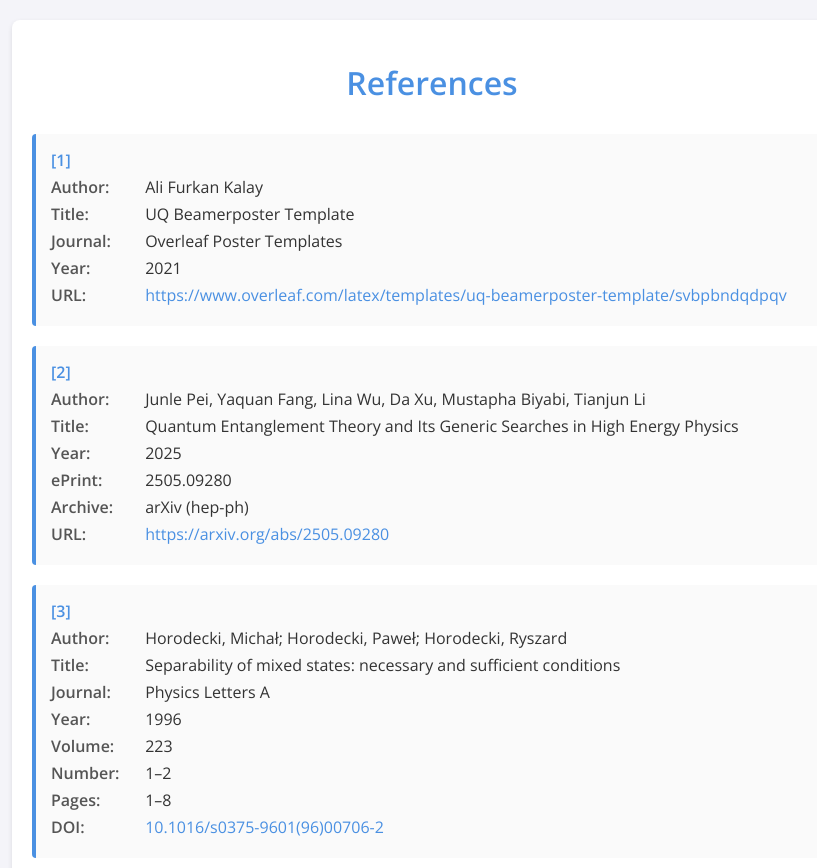
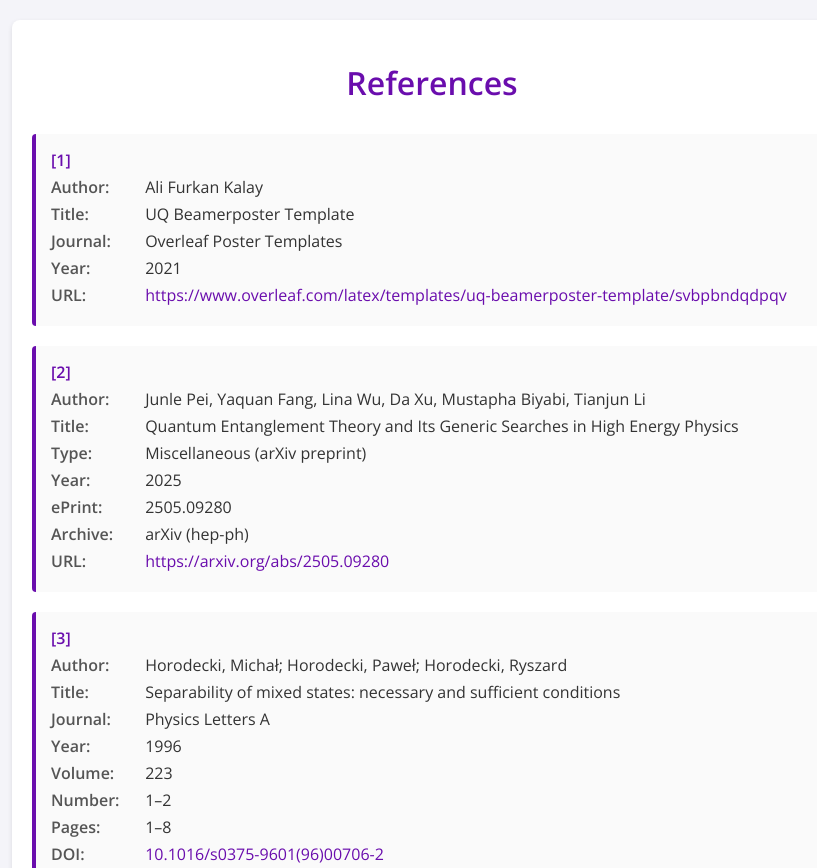
Before and after one commit to letittya/entanglementcriteria.github.io, a plain HTML site: page index.html in a window 1280 px wide. Shown: the top 868 px of the page, without its empty margins (208-1025 px from the left). Drawn offline with nearby package versions, Linux system fonts and the light colour scheme.

Commit message:
made the page purple

```diff
--- a/index.html
+++ b/index.html
@@ -26,7 +26,7 @@
     }
     h1 {
       text-align: center;
-      color: #4A90E2;
+      color: #6A0DAD;
       margin-bottom: 30px;
     }
     ol {
@@ -38,19 +38,19 @@
       margin-bottom: 20px;
       padding: 15px;
       background-color: #fafafa;
-      border-left: 4px solid #4A90E2;
+      border-left: 4px solid #6A0DAD;
       border-radius: 4px;
       transition: transform 0.3s ease, background-color 0.3s ease;
     }
     li:hover {
-      background-color: #f0f8ff;
+      background-color: #f3e7fd;
       transform: scale(1.01);
     }
     li:before {
       counter-increment: ref-counter;
       content: "[" counter(ref-counter) "] ";
       font-weight: 600;
-      color: #4A90E2;
+      color: #6A0DAD;
       margin-right: 5px;
     }
     .field {
@@ -62,13 +62,13 @@
       color: #555;
     }
     a {
-      color: #4A90E2;
+      color: #6A0DAD;
       text-decoration: none;
       transition: color 0.3s;
     }
     a:hover {
       text-decoration: underline;
-      color: #336699;
+      color: #4B0082;
     }
   </style>
 </head>
@@ -90,6 +90,7 @@
       <li>
         <div class="field"><strong>Author:</strong> Junle Pei, Yaquan Fang, Lina Wu, Da Xu, Mustapha Biyabi, Tianjun Li</div>
         <div class="field"><strong>Title:</strong> Quantum Entanglement Theory and Its Generic Searches in High Energy Physics</div>
+        <div class="field"><strong>Type:</strong> Miscellaneous (arXiv preprint)</div>
         <div class="field"><strong>Year:</strong> 2025</div>
         <div class="field"><strong>ePrint:</strong> 2505.09280</div>
         <div class="field"><strong>Archive:</strong> arXiv (hep-ph)</div>
```
